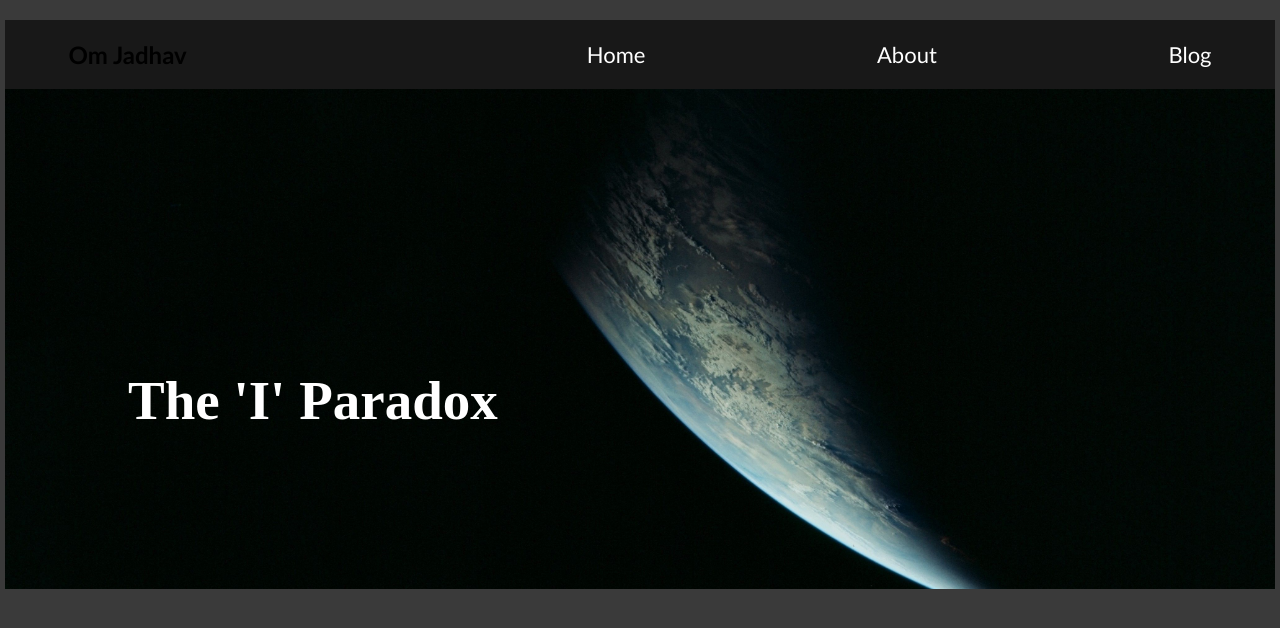
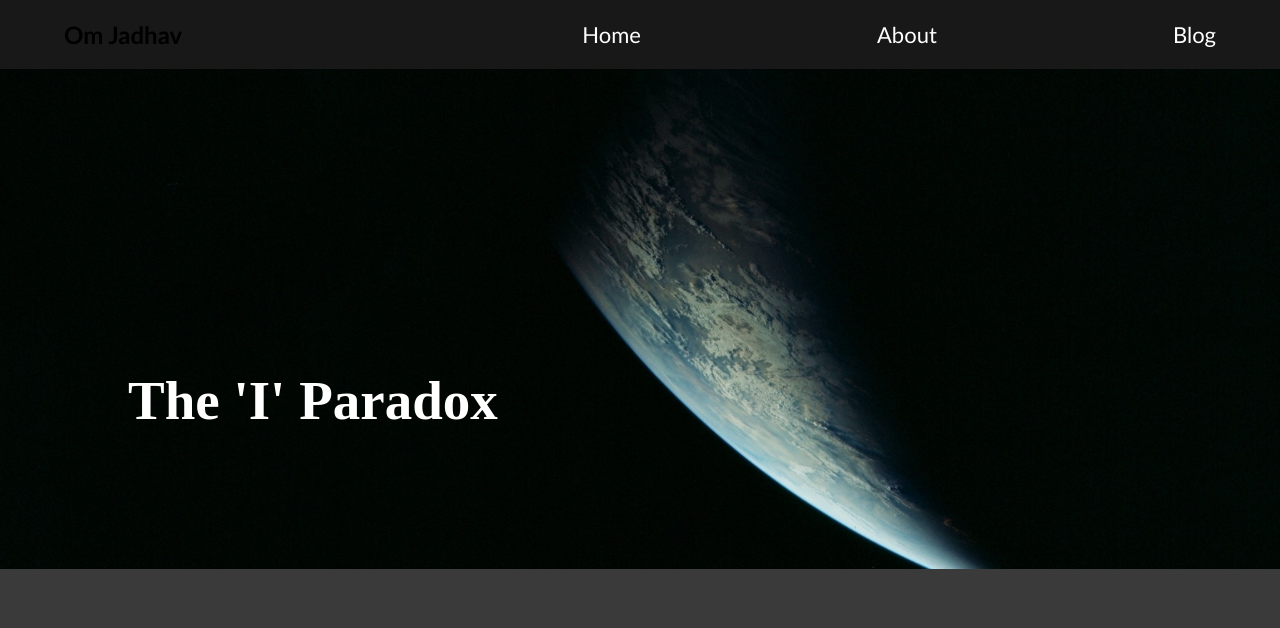
Before and after one commit to OmJadhav1905/myflaskblog, a Flask app: page / in a window 1280 px wide. Shown: the top 628 px of the page. Run offline with Flask 3, Linux system fonts and the light colour scheme.

Commit message:
Updated hero image padding

```diff
--- a/templates/base.html
+++ b/templates/base.html
@@ -18,7 +18,7 @@
         background-color: #3a3a3a; /* light grey */
         color: #ffffff; /* near black text */
         font-family: Calibri, sans-serif;
-        padding: 20px 5px;
+        padding: 0px 0px;
     }
 
     .hero-image {
```
